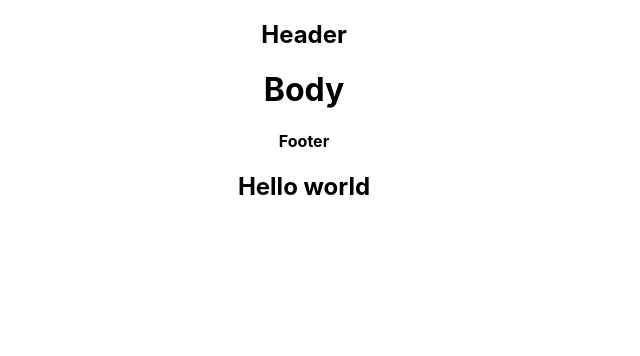
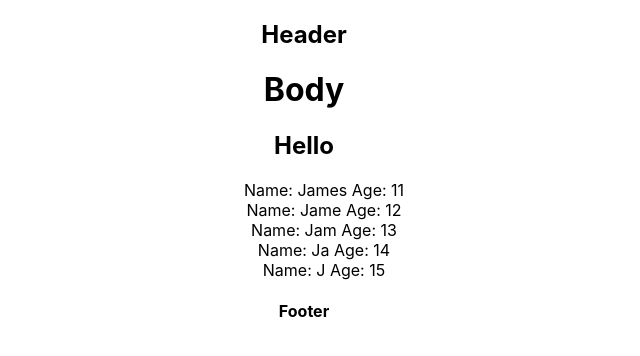
Before and after one commit to AlexMuhin-IT/PractikForIgor, a React (Create React App) app: page / in a window 1280 px wide. Shown: the top 356 px of the page, without its empty margins (336-976 px from the left). Built offline with nearby package versions, Linux system fonts and the light colour scheme.

Commit message:
повторил видео урок на стопе когда Игорь сказал, выполнил весь его урок

```diff
--- a/src/App.tsx
+++ b/src/App.tsx
@@ -10,7 +10,6 @@ function App() {
             <Header title={'Header'}/>
             <Body title={'Body'}/>
             <Footer title={'Footer'}/>
-            <h2>Hello world</h2>
         </div>
     );
 }
--- a/src/components/Body.tsx
+++ b/src/components/Body.tsx
@@ -1,13 +1,25 @@
 import React from 'react';
+import {NewComponint} from "./NewComponint";
 
 type BoduPropsType = {
     title: string
 }
 
 export const Body = (props: BoduPropsType) => {
+
+    const students = [
+        {id: 1, name: 'James', age: 11},
+        {id: 2, name: 'Jame', age: 12},
+        {id: 3, name: 'Jam', age: 13},
+        {id: 4, name: 'Ja', age: 14},
+        {id: 5, name: 'J', age: 15},
+    ]
+
+
     return (
         <div>
             <h1>{props.title}</h1>
+            <NewComponint students={students} />
         </div>
     );
 };
--- a/src/components/NewComponint.tsx
+++ b/src/components/NewComponint.tsx
@@ -0,0 +1,36 @@
+import React from 'react';
+
+type NewComponentType = {
+    // students: Array<StudentType>
+    students: StudentType[]
+}
+
+
+type StudentType = {
+    id: number
+    name: string
+    age: number
+}
+
+export const NewComponint = (props: NewComponentType) => {
+    return (
+        <>
+            <div>
+                <h2>Hello</h2>
+            </div>
+            <div>
+                <ul>
+                    {props.students.map((s, id) => {
+                        return (
+                            <li key={s.id}>
+                                <span>Name: {s.name} </span>
+                                <span>Age: {s.age}</span>
+                            </li>
+                        )
+                    })}
+                </ul>
+            </div>
+        </>
+    )
+        ;
+};
--- a/src/index.css
+++ b/src/index.css
@@ -11,3 +11,7 @@ code {
   font-family: source-code-pro, Menlo, Monaco, Consolas, 'Courier New',
     monospace;
 }
+
+ul {
+  list-style: none;
+}
```
Also changed, not shown: src/components/Cars.tsx (+9 -0 lines).
